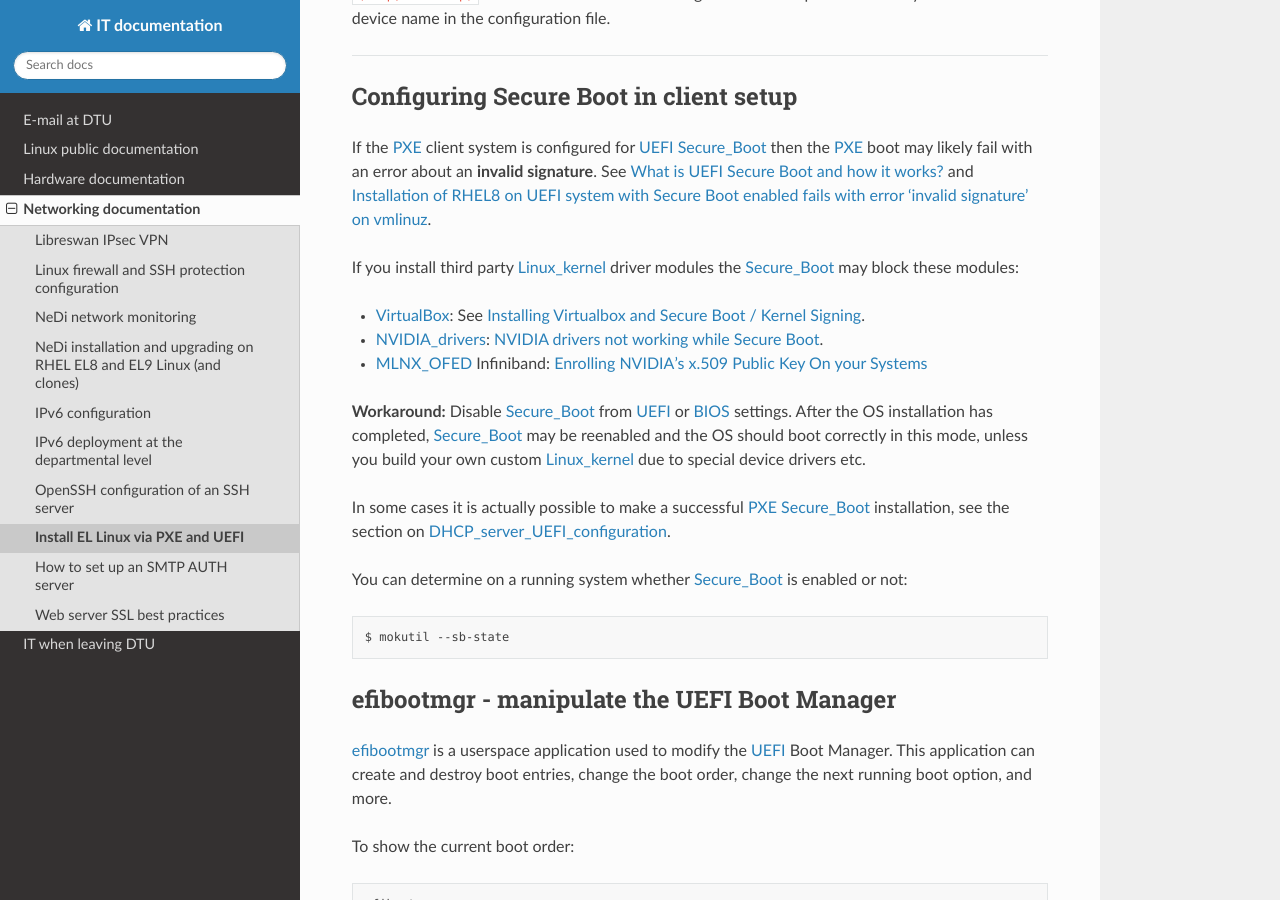
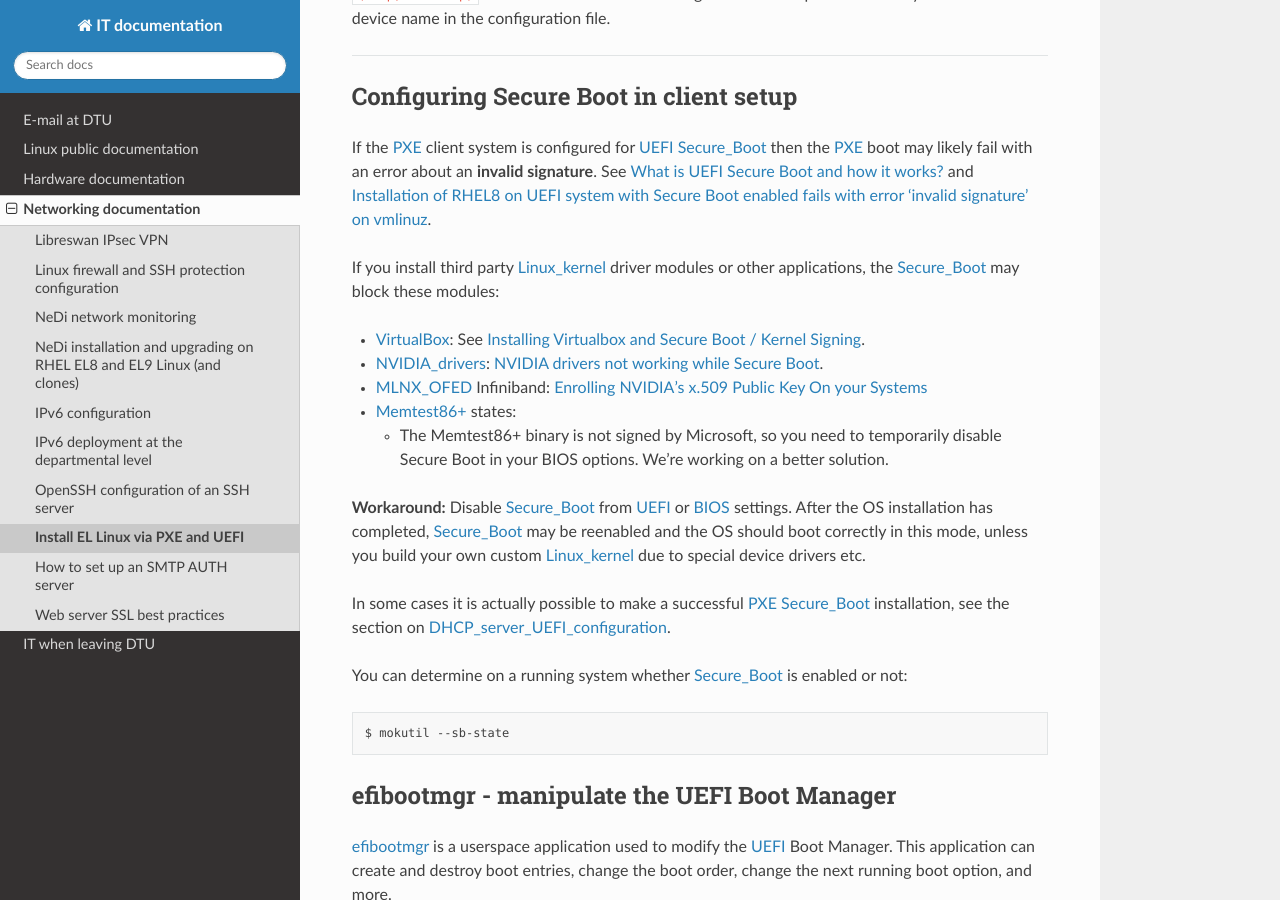
Before and after one commit to OleHolmNielsen/ITwiki, a Sphinx documentation site: the page built from docs/PXE_and_UEFI.rst, in a window 1280 px wide and 900 px high, scrolled down 3240 px. Built offline with Sphinx 7.4.7 and the Read the Docs theme 3.1.0, drawn with Linux system fonts in a browser that asks for light colours.

Commit message:
Memtest86 info

```diff
--- a/docs/PXE_and_UEFI.rst
+++ b/docs/PXE_and_UEFI.rst
@@ -159,13 +159,18 @@ then the PXE_ boot may likely fail with an error about an **invalid signature**.
 See `What is UEFI Secure Boot and how it works? <https://access.redhat.com/articles/5254641>`_
 and `Installation of RHEL8 on UEFI system with Secure Boot enabled fails with error 'invalid signature' on vmlinuz <https://access.redhat.com/solutions/3771941>`_.
 
-If you install third party Linux_kernel_ driver modules the Secure_Boot_ may block these modules:
+If you install third party Linux_kernel_ driver modules or other applications,
+the Secure_Boot_ may block these modules:
 
 * VirtualBox_: See `Installing Virtualbox and Secure Boot / Kernel Signing <https://forums.virtualbox.org/viewtopic.php?t=113162>`_.
 
 * NVIDIA_drivers_: `NVIDIA drivers not working while Secure Boot <https://forums.developer.nvidia.com/t/nvidia-drivers-not-working-while-secure-boot-is-enabled-after-updating-to-ubuntu-24-04/305351>`_.
 
 * MLNX_OFED_ Infiniband: `Enrolling NVIDIA's x.509 Public Key On your Systems <https://docs.nvidia.com/networking/display/mlnxofedv24010331/uefi+secure+boot>`_
+
+* `Memtest86+ <https://www.memtest.org/>`_ states:
+
+  * The Memtest86+ binary is not signed by Microsoft, so you need to temporarily disable Secure Boot in your BIOS options. We're working on a better solution.
 
 **Workaround:** Disable Secure_Boot_ from UEFI_ or BIOS_ settings.
 After the OS installation has completed, Secure_Boot_ may be reenabled and the OS should boot correctly in this mode,
```
